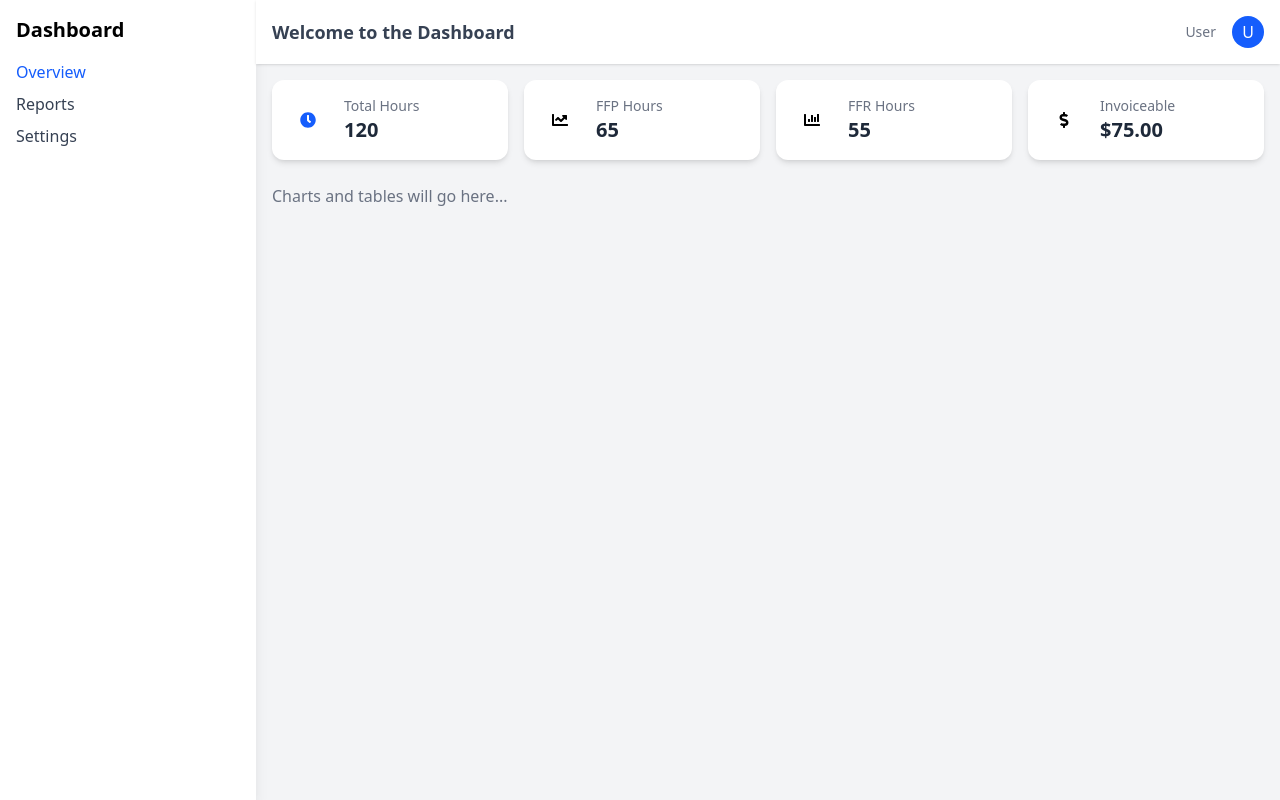
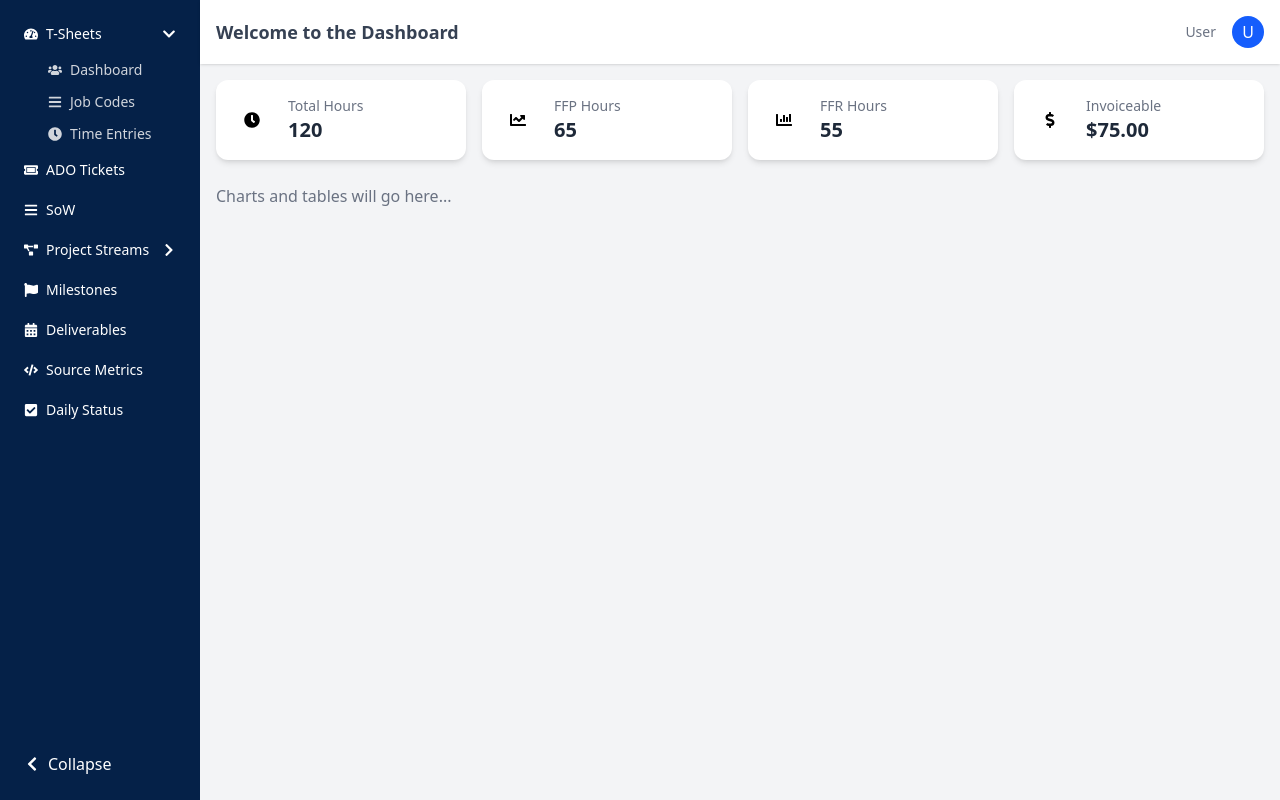
Before and after one commit to Nikolaviews/ert-replica, a Next.js app: page /dashboard in a window 1280 px wide. Built offline with nearby package versions, Linux system fonts and the light colour scheme.

Commit message:
side nav created

```diff
--- a/src/layouts/Sidebar.tsx
+++ b/src/layouts/Sidebar.tsx
@@ -1,14 +1,134 @@
+'use client'
+
+import { useState } from 'react'
+import Link from 'next/link'
+import {
+  FaTachometerAlt,
+  FaUsers,
+  FaClock,
+  FaTicketAlt,
+  FaBars,
+  FaProjectDiagram,
+  FaFlag,
+  FaCalendarAlt,
+  FaCode,
+  FaCheckSquare,
+  FaChevronDown,
+  FaChevronRight,
+  FaChevronLeft
+} from 'react-icons/fa'
+
 const Sidebar = () => {
+  const [open, setOpen] = useState<{ [key: string]: boolean }>({
+    'T-Sheets': true,
+    'Project Streams': false
+  })
+
+  const toggle = (section: string) => {
+    setOpen(prev => ({ ...prev, [section]: !prev[section] }))
+  }
+
   return (
-    <aside className="w-64 bg-white shadow-lg p-4 hidden md:block">
-      <h2 className="text-xl font-bold mb-4">Dashboard</h2>
-      <ul className="space-y-2">
-        <li className="text-blue-600 font-medium">Overview</li>
-        <li className="text-gray-700">Reports</li>
-        <li className="text-gray-700">Settings</li>
-      </ul>
+    <aside className="w-50 bg-[#052148] text-white min-h-screen p-4 flex flex-col justify-between">
+      <div>
+        {/* Logo
+        <div className="mb-6">
+          <img src="/tsri-logo.png" alt="TSRI Logo" className="h-10 mx-auto mb-1" />
+        </div> */}
+
+        {/* Navigation */}
+        <ul className="space-y-1 text-sm font-medium">
+
+          {/* T-Sheets */}
+          <li>
+            <button
+              onClick={() => toggle('T-Sheets')}
+              className="flex items-center w-full hover:bg-[#0d3164] px-2 py-2 rounded"
+            >
+              <FaTachometerAlt className="mr-2" />
+              <span className="flex-1 text-left">T-Sheets</span>
+              {open['T-Sheets'] ? <FaChevronDown size={14} /> : <FaChevronRight size={14} />}
+            </button>
+            {open['T-Sheets'] && (
+              <ul className="ml-6 mt-1 space-y-1 text-gray-300">
+                <li>
+                  <Link href="/dashboard" className="hover:bg-[#173e73] rounded px-2 py-1 flex items-center">
+                    <FaUsers className="mr-2" />
+                    Dashboard
+                  </Link>
+                </li>
+                <li>
+                  <Link href="/job-code" className="hover:bg-[#173e73] rounded px-2 py-1 flex items-center">
+                    <FaBars className="mr-2" />
+                    Job Codes
+                  </Link>
+                </li>
+                <li className="hover:bg-[#173e73] rounded px-2 py-1 flex items-center">
+                  <FaClock className="mr-2" />
+                  Time Entries
+                </li>
+              </ul>
+            )}
+          </li>
+
+          <li className="hover:bg-[#0d3164] px-2 py-2 rounded flex items-center">
+            <FaTicketAlt className="mr-2" />
+            ADO Tickets
+          </li>
+
+          <li className="hover:bg-[#0d3164] px-2 py-2 rounded flex items-center">
+            <FaBars className="mr-2" />
+            SoW
+          </li>
+
+          {/* Project Streams */}
+          <li>
+            <button
+              onClick={() => toggle('Project Streams')}
+              className="flex items-center w-full hover:bg-[#0d3164] px-2 py-2 rounded"
+            >
+              <FaProjectDiagram className="mr-2" />
+              <span className="flex-1 text-left">Project Streams</span>
+              {open['Project Streams'] ? <FaChevronDown size={14} /> : <FaChevronRight size={14} />}
+            </button>
+            {open['Project Streams'] && (
+              <ul className="ml-6 mt-1 space-y-1 text-gray-300">
+                <li className="hover:bg-[#173e73] rounded px-2 py-1">Refactoring</li>
+                <li className="hover:bg-[#173e73] rounded px-2 py-1">Legacy Baselining</li>
+                <li className="hover:bg-[#173e73] rounded px-2 py-1">Test Automation</li>
+                <li className="hover:bg-[#173e73] rounded px-2 py-1">CloudFormation</li>
+                <li className="hover:bg-[#173e73] rounded px-2 py-1">Documentation</li>
+                <li className="hover:bg-[#173e73] rounded px-2 py-1">Performance</li>
+              </ul>
+            )}
+          </li>
+
+          <li className="hover:bg-[#0d3164] px-2 py-2 rounded flex items-center">
+            <FaFlag className="mr-2" />
+            Milestones
+          </li>
+          <li className="hover:bg-[#0d3164] px-2 py-2 rounded flex items-center">
+            <FaCalendarAlt className="mr-2" />
+            Deliverables
+          </li>
+          <li className="hover:bg-[#0d3164] px-2 py-2 rounded flex items-center">
+            <FaCode className="mr-2" />
+            Source Metrics
+          </li>
+          <li className="hover:bg-[#0d3164] px-2 py-2 rounded flex items-center">
+            <FaCheckSquare className="mr-2" />
+            Daily Status
+          </li>
+        </ul>
+      </div>
+
+      {/* Collapse Button */}
+      <div className="hover:bg-[#0d3164] px-2 py-2 rounded flex items-center cursor-pointer">
+        <FaChevronLeft className="mr-2" />
+        Collapse
+      </div>
     </aside>
-  );
-};
+  )
+}
 
-export default Sidebar;
+export default Sidebar
--- a/src/pages/_app.tsx
+++ b/src/pages/_app.tsx
@@ -1,6 +1,14 @@
 import '@/styles/globals.css';
 import type { AppProps } from 'next/app';
+import MainLayout from '@/layouts/MainLayout'
 
 export default function App({ Component, pageProps }: AppProps) {
-  return <Component {...pageProps} />;
+  return (
+    <>
+      <MainLayout>
+        <Component {...pageProps} />
+      </MainLayout>
+    </>
+  )
+
 }
--- a/src/pages/dashboard.tsx
+++ b/src/pages/dashboard.tsx
@@ -4,7 +4,7 @@ import { FaClock, FaChartLine, FaChartBar, FaDollarSign } from 'react-icons/fa';
 
 const Dashboard = () => {
     return (
-        <MainLayout>
+        <>
             <div className="grid grid-cols-1 sm:grid-cols-2 lg:grid-cols-4 gap-4 mb-6">
                 <SummaryCard title="Total Hours" value="120" icon={<FaClock />} color="blue" />
                 <SummaryCard title="FFP Hours" value="65" icon={<FaChartLine />} color="green" />
@@ -12,7 +12,7 @@ const Dashboard = () => {
                 <SummaryCard title="Invoiceable" value="$75.00" icon={<FaDollarSign />} color="teal" />
             </div>
             <p className="text-gray-500">Charts and tables will go here...</p>
-        </MainLayout>
+        </>
     );
 };
 
--- a/src/pages/index.tsx
+++ b/src/pages/index.tsx
@@ -4,7 +4,7 @@ import { useRouter } from 'next/router';
 export default function Home() {
   const router = useRouter();
   useEffect(() => {
-    router.push('/dashboard');
+    router.push('');
   }, [router]);
 
   return null;
--- /dev/null
+++ b/src/pages/job-code.tsx
@@ -0,0 +1,8 @@
+import React from 'react'
+
+export const page = () => {
+  return (
+    <div>page jobcodes</div>
+  )
+}
+export default page;
```
